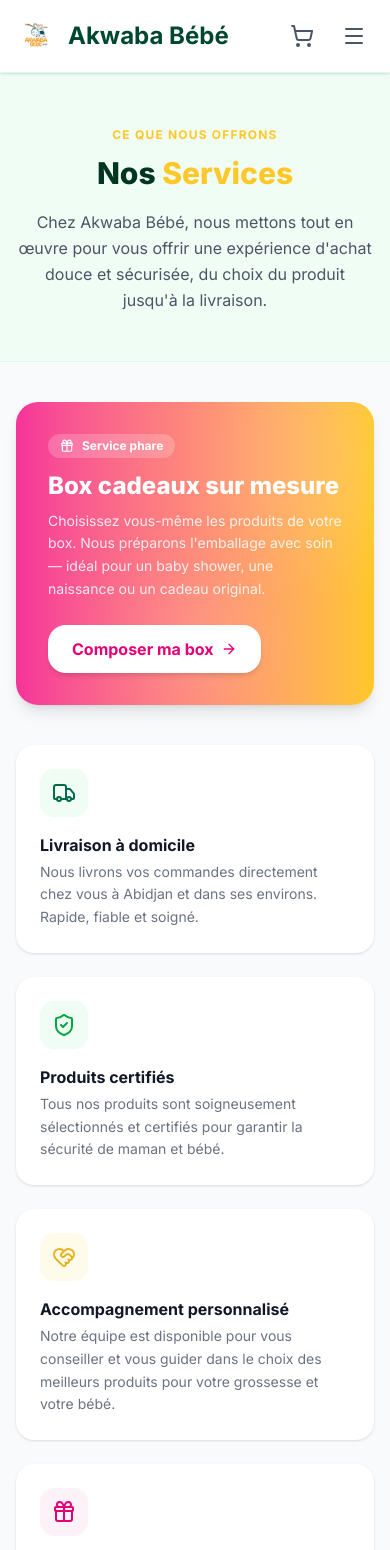
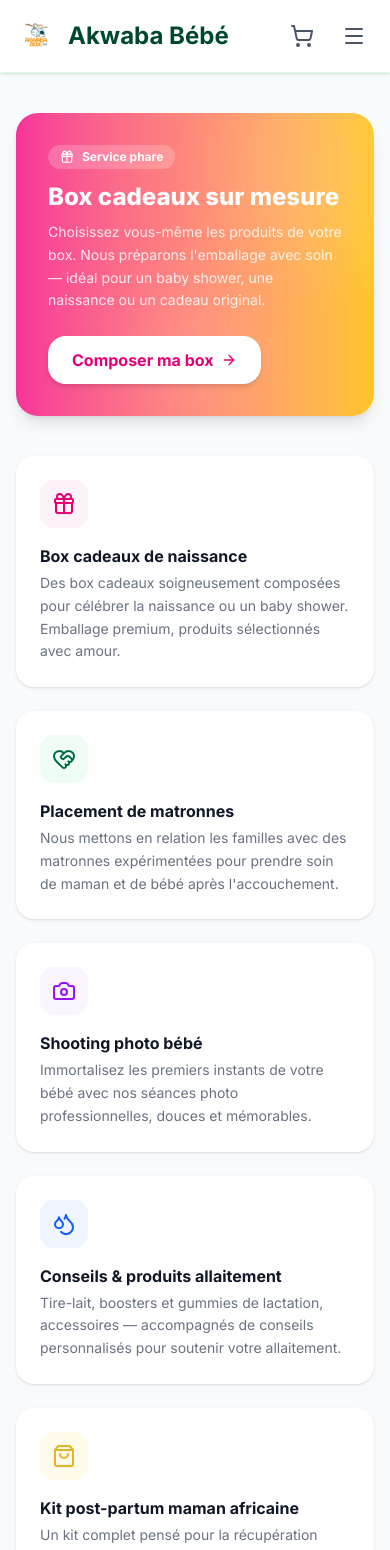
Before and after one commit to siaka-s/akwaba-bebe, a Next.js app in the folder frontend/: page /nos-services in a window 390 px wide. Shown: the top 1550 px of the page. Built offline with nearby package versions, Linux system fonts and the light colour scheme.

Commit message:
Amelioration de UI web page service et contact

```diff
--- a/frontend/app/contact/page.tsx
+++ b/frontend/app/contact/page.tsx
@@ -47,20 +47,6 @@ export default function ContactPage() {
 
   return (
     <div className="min-h-screen bg-gray-50 pb-28 md:pb-0">
-
-      {/* Horaires */}
-      <section className="bg-primary-50 py-3 px-4 border-b border-primary-100">
-        <div className="max-w-5xl mx-auto flex flex-wrap items-center justify-center gap-x-4 gap-y-1">
-          <div className="flex items-center gap-1.5 text-xs font-medium text-gray-600">
-            <Clock className="h-3.5 w-3.5 text-primary-500 shrink-0" />
-            <span><span className="font-bold text-gray-700">Lun – Ven</span> · 9h00 – 19h00</span>
-          </div>
-          <span className="text-gray-300">·</span>
-          <div className="text-xs font-medium text-gray-600">
-            <span><span className="font-bold text-gray-700">Samedi</span> · 9h00 – 14h00</span>
-          </div>
-        </div>
-      </section>
 
       {/* ===== MOBILE : Actions rapides ===== */}
       <section className="md:hidden px-4 pt-5 pb-2">
--- a/frontend/app/nos-services/page.tsx
+++ b/frontend/app/nos-services/page.tsx
@@ -1,66 +1,66 @@
 'use client';
 
-import { Truck, ShieldCheck, HeartHandshake, Gift, Baby, Star, Phone, ArrowRight } from 'lucide-react';
+import { HeartHandshake, Gift, Baby, Camera, Droplets, ShoppingBag, MessageCircle, BookOpen, Phone, ArrowRight } from 'lucide-react';
 import Link from 'next/link';
 
 const services = [
   {
-    icon: Truck,
-    title: 'Livraison à domicile',
-    description: 'Nous livrons vos commandes directement chez vous à Abidjan et dans ses environs. Rapide, fiable et soigné.',
+    icon: Gift,
+    title: 'Box cadeaux de naissance',
+    description: 'Des box cadeaux soigneusement composées pour célébrer la naissance ou un baby shower. Emballage premium, produits sélectionnés avec amour.',
+    color: 'bg-pink-50 text-pink-600',
+  },
+  {
+    icon: HeartHandshake,
+    title: 'Placement de matronnes',
+    description: 'Nous mettons en relation les familles avec des matronnes expérimentées pour prendre soin de maman et de bébé après l\'accouchement.',
     color: 'bg-primary-50 text-primary-600',
   },
   {
-    icon: ShieldCheck,
-    title: 'Produits certifiés',
-    description: 'Tous nos produits sont soigneusement sélectionnés et certifiés pour garantir la sécurité de maman et bébé.',
+    icon: Camera,
+    title: 'Shooting photo bébé',
+    description: 'Immortalisez les premiers instants de votre bébé avec nos séances photo professionnelles, douces et mémorables.',
+    color: 'bg-purple-50 text-purple-600',
+  },
+  {
+    icon: Droplets,
+    title: 'Conseils & produits allaitement',
+    description: 'Tire-lait, boosters et gummies de lactation, accessoires — accompagnés de conseils personnalisés pour soutenir votre allaitement.',
+    color: 'bg-blue-50 text-blue-600',
+  },
+  {
+    icon: ShoppingBag,
+    title: 'Kit post-partum maman africaine',
+    description: 'Un kit complet pensé pour la récupération post-accouchement, adapté aux traditions et besoins de la maman africaine.',
+    color: 'bg-secondary-50 text-secondary-600',
+  },
+  {
+    icon: Baby,
+    title: 'Accessoires pour bébé',
+    description: 'Biberons, lingettes, et tous les essentiels du quotidien pour bébé — soigneusement sélectionnés pour leur qualité et sécurité.',
     color: 'bg-green-50 text-green-600',
   },
   {
-    icon: HeartHandshake,
-    title: 'Accompagnement personnalisé',
-    description: 'Notre équipe est disponible pour vous conseiller et vous guider dans le choix des meilleurs produits pour votre grossesse et votre bébé.',
-    color: 'bg-secondary-50 text-secondary-600',
+    icon: MessageCircle,
+    title: 'Plateforme conseils & partage',
+    description: 'Un espace bienveillant pour échanger sur la grossesse, l\'allaitement, le développement de bébé et la parentalité avec d\'autres mamans.',
+    color: 'bg-orange-50 text-orange-600',
   },
   {
-    icon: Gift,
-    title: 'Box cadeaux sur mesure',
-    description: 'Nous composons des box cadeaux personnalisées pour célébrer la naissance, le baby shower ou tout moment précieux.',
-    color: 'bg-pink-50 text-pink-600',
-  },
-  {
-    icon: Baby,
-    title: 'Suivi maternité',
-    description: 'De la grossesse aux premiers mois de bébé, nous vous accompagnons avec des produits adaptés à chaque étape.',
-    color: 'bg-blue-50 text-blue-600',
-  },
-  {
-    icon: Star,
-    title: 'Programme fidélité',
-    description: 'Profitez d\'avantages exclusifs, de réductions et d\'offres spéciales en rejoignant notre communauté de mamans.',
-    color: 'bg-yellow-50 text-yellow-600',
+    icon: BookOpen,
+    title: 'Livre-album de vie',
+    description: 'Offrez un souvenir unique et éternel avec nos livres-albums personnalisés pour capturer les premiers moments de vie de bébé.',
+    color: 'bg-rose-50 text-rose-600',
   },
 ];
 
 export default function NosServicesPage() {
   return (
     <div className="min-h-screen bg-gray-50">
-      {/* Hero */}
-      <section className="bg-primary-50 py-12 px-4 border-b border-primary-100">
-        <div className="max-w-3xl mx-auto text-center">
-          <span className="inline-block text-xs font-bold uppercase tracking-widest text-secondary-500 mb-3">Ce que nous offrons</span>
-          <h1 className="text-3xl md:text-4xl font-extrabold text-primary-900 leading-tight mb-4">
-            Nos <span className="text-secondary-500">Services</span>
-          </h1>
-          <p className="text-gray-600 text-base leading-relaxed max-w-xl mx-auto">
-            Chez Akwaba Bébé, nous mettons tout en œuvre pour vous offrir une expérience d'achat douce et sécurisée, du choix du produit jusqu'à la livraison.
-          </p>
-        </div>
-      </section>
 
       {/* Carte vedette — Box cadeaux */}
       <section className="py-10 px-4">
-        <div className="max-w-screen-lg mx-auto">
+        <div className="max-w-5xl mx-auto">
           <div className="relative bg-linear-to-r from-pink-500 to-secondary-500 rounded-3xl p-8 md:p-10 overflow-hidden shadow-lg">
             <div className="absolute -top-10 -right-10 w-48 h-48 bg-white/10 rounded-full blur-2xl pointer-events-none" />
             <div className="absolute bottom-0 left-1/3 w-32 h-32 bg-white/10 rounded-full blur-2xl pointer-events-none" />
@@ -76,7 +76,7 @@ export default function NosServicesPage() {
               </div>
               <Link
                 href="/composer-ma-box"
-                className="flex-shrink-0 inline-flex items-center gap-2 bg-white text-pink-600 font-bold px-6 py-3 rounded-2xl hover:bg-pink-50 transition-colors shadow-md self-start md:self-auto"
+                className="shrink-0 inline-flex items-center gap-2 bg-white text-pink-600 font-bold px-6 py-3 rounded-2xl hover:bg-pink-50 transition-colors shadow-md self-start md:self-auto"
               >
                 Composer ma box
                 <ArrowRight className="h-4 w-4" />
@@ -88,7 +88,7 @@ export default function NosServicesPage() {
 
       {/* Grille services */}
       <section className="pb-12 px-4">
-        <div className="max-w-screen-lg mx-auto grid grid-cols-1 md:grid-cols-2 lg:grid-cols-3 gap-6">
+        <div className="max-w-5xl mx-auto grid grid-cols-1 md:grid-cols-2 lg:grid-cols-3 gap-6">
           {services.map((service) => {
             const Icon = service.icon;
             return (
```
